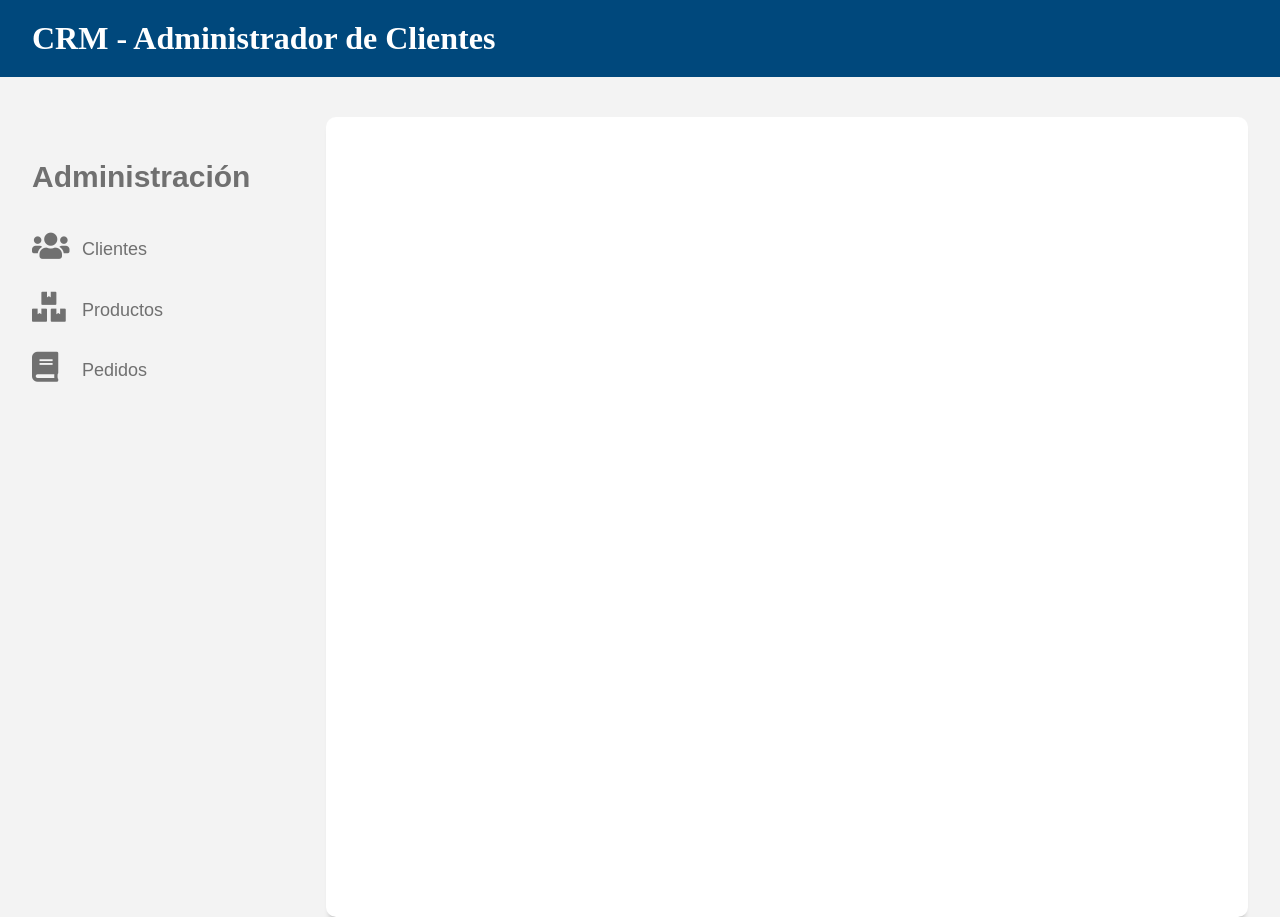
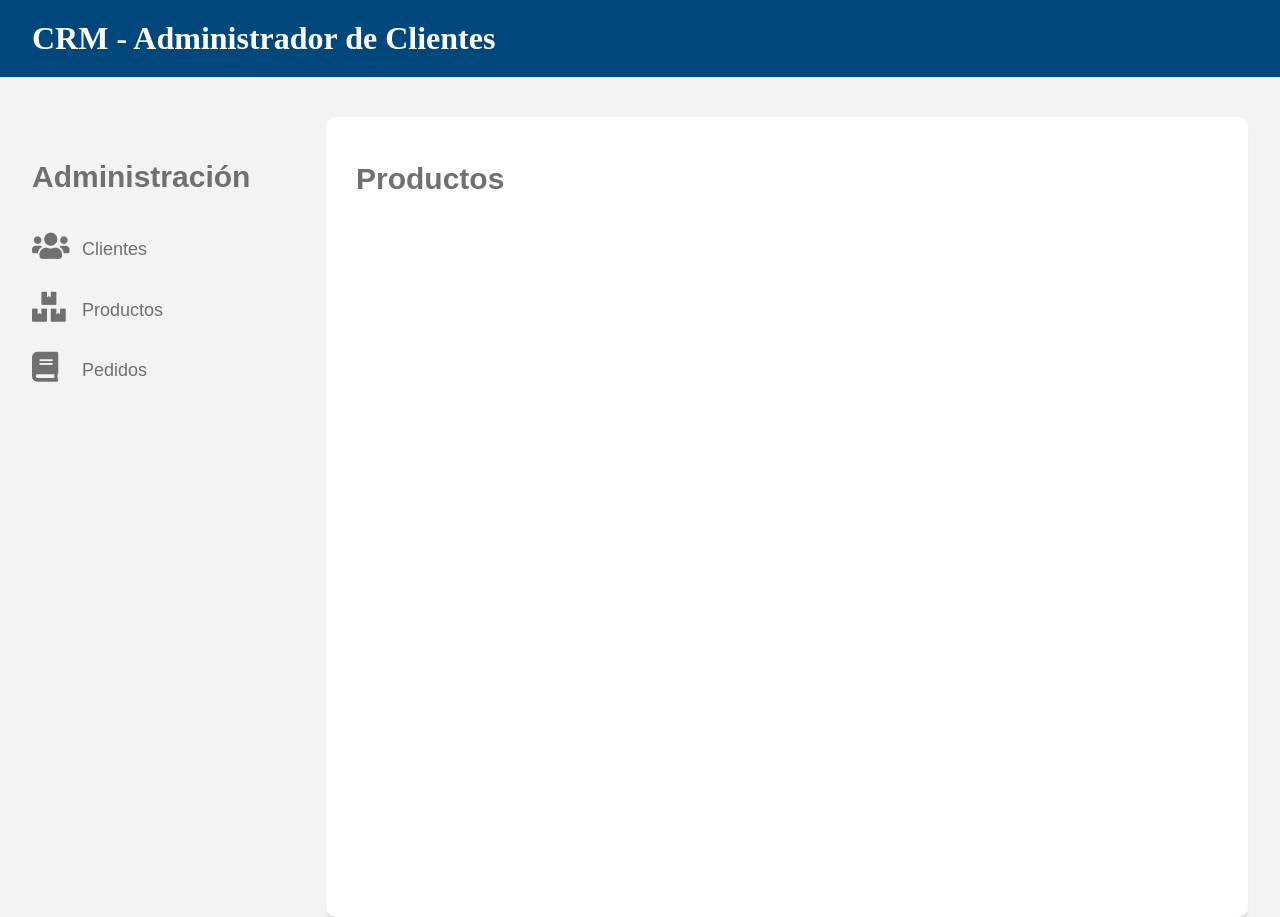
Before and after one commit to MishaelChL/cliente-api, a React (Create React App) app: page /producto/editar/1 in a window 1280 px wide. Built offline with nearby package versions, Linux system fonts and the light colour scheme.

Commit message:
creando el routing y componentes para producto

```diff
--- a/src/App.js
+++ b/src/App.js
@@ -13,6 +13,9 @@ import NuevoCliente from "./components/clientes/NuevoCliente";
 import EditarCliente from "./components/clientes/EditarCliente";
 
 import Productos from "./components/productos/Productos";
+import EditarProducto from "./components/productos/EditarProducto";
+import NuevoProducto from "./components/productos/NuevoProducto";
+
 import Pedidos from "./components/pedidos/Pedidos";
 
 function App() {
@@ -29,6 +32,9 @@ function App() {
               <Route exact path="/clientes/editar/:id" component={EditarCliente} />
 
               <Route exact path="/productos" component={Productos} />
+              <Route exact path="/producto/nuevo" component={NuevoProducto} />
+              <Route exact path="/producto/editar/:id" component={EditarProducto} />
+
               <Route exact path="/pedidos" component={Pedidos} />
 
             </Switch>
--- /dev/null
+++ b/src/components/productos/EditarProducto.js
@@ -0,0 +1,9 @@
+import React from 'react';
+
+function EditarProducto() {
+    return(
+        <h2>Productos</h2>
+    );
+}
+
+export default EditarProducto;
--- /dev/null
+++ b/src/components/productos/NuevoProducto.js
@@ -0,0 +1,9 @@
+import React from 'react';
+
+function NuevoProducto() {
+    return(
+        <h2>Productos</h2>
+    );
+}
+
+export default NuevoProducto;
```
Also changed, not shown: src/components/productos/Producto.js (added, +9 -0 lines).
